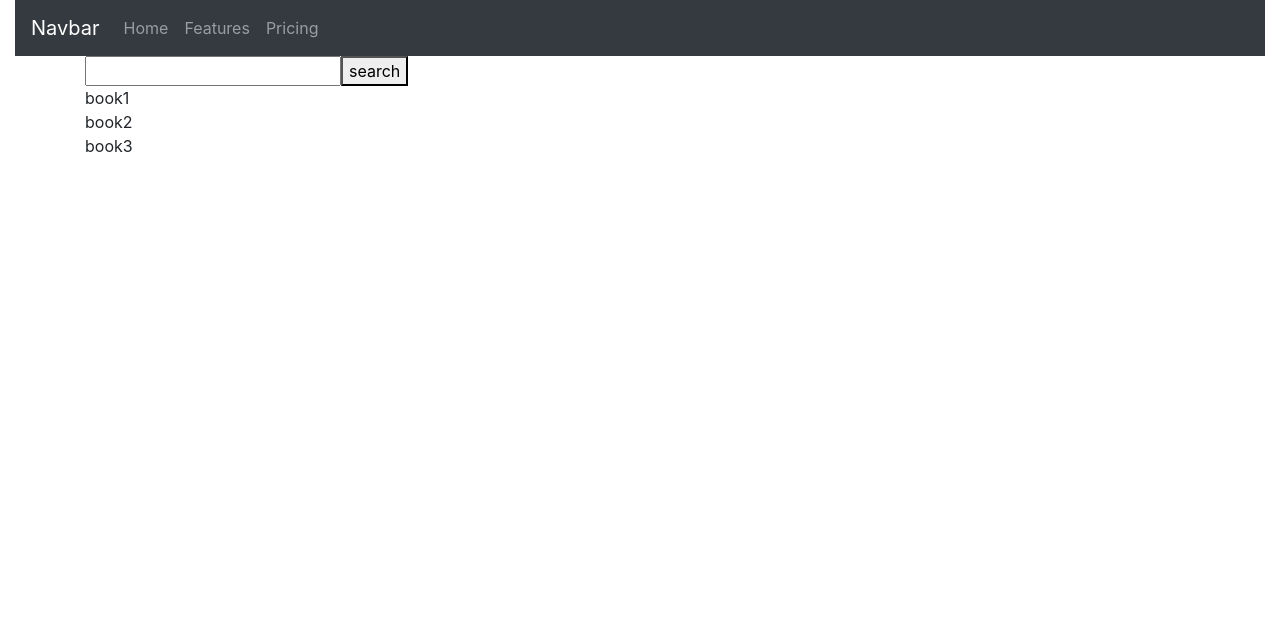
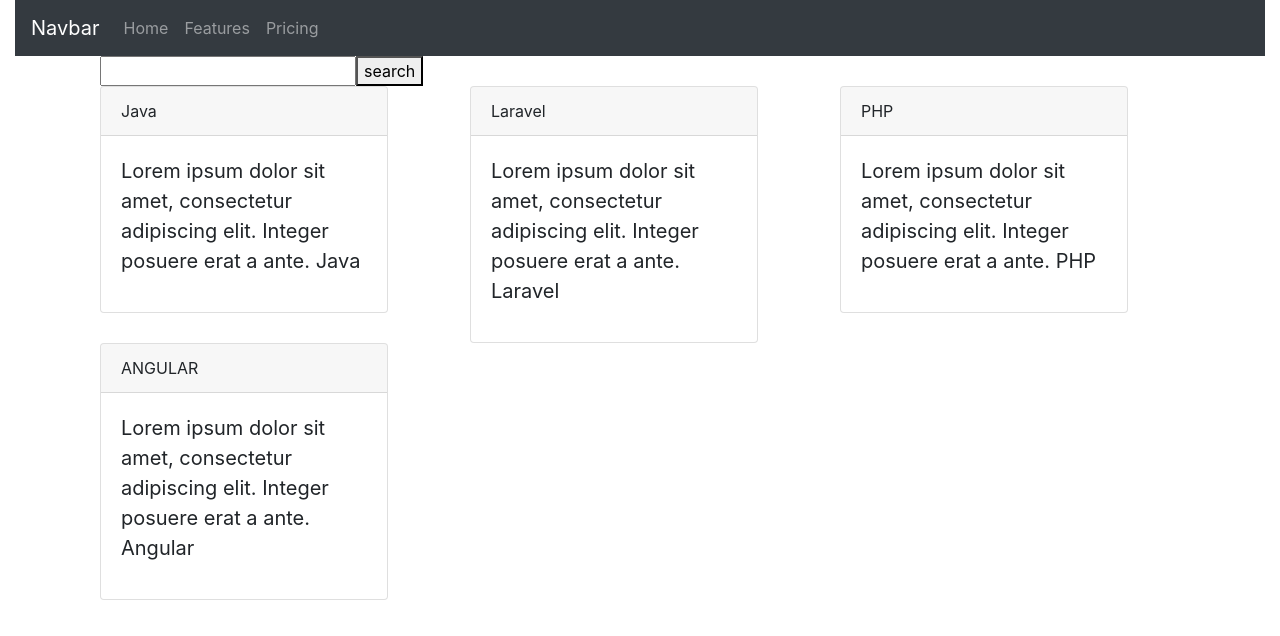
Before and after one commit to youssefmeehir/tpreact, a React (Create React App) app: page / in a window 1280 px wide. Shown: the top 636 px of the page. Built offline with nearby package versions, Linux system fonts and the light colour scheme.

Commit message:
feta: for loop + props

```diff
--- a/src/components/Body.js
+++ b/src/components/Body.js
@@ -1,18 +1,28 @@
 import React from 'react';
+import { Card, Col, Container, Row } from 'react-bootstrap';
+import Book from './Book';
 
+const BOOKS = [
+  {title: 'Java', description: 'Lorem ipsum dolor sit amet, consectetur adipiscing elit. Integer posuere erat a ante. Java'},
+  {title: 'Laravel', description: 'Lorem ipsum dolor sit amet, consectetur adipiscing elit. Integer posuere erat a ante. Laravel'},
+  {title: 'PHP', description: 'Lorem ipsum dolor sit amet, consectetur adipiscing elit. Integer posuere erat a ante. PHP'},
+  {title: 'ANGULAR', description: 'Lorem ipsum dolor sit amet, consectetur adipiscing elit. Integer posuere erat a ante. Angular'}
+]
 const Body = () => {
   return (
-    <body>
-      <div>
-        <input type="text" />
-        <button>search</button>
-      </div>
-      <div>
-        <div>book1</div>
-        <div>book2</div>
-        <div>book3</div>
-      </div>
-    </body>
+    <Container>
+      <Row>
+        <Col>
+          <input type="text" />
+          <button>search</button>
+        </Col>
+      </Row>
+      <Row>
+          {
+            BOOKS.map((book, key) => <Col><Book book={book} key={key}/></Col>)
+          }
+      </Row>
+    </Container>
   )
 };
 
--- /dev/null
+++ b/src/components/Book.js
@@ -0,0 +1,20 @@
+import React from 'react';
+import { Card } from 'react-bootstrap';
+
+
+const Book = ({book}) => {
+  return (
+    <Card style={{ width: '18rem' }}>
+        <Card.Header>{book.title}</Card.Header>
+        <Card.Body>
+          <blockquote className="blockquote mb-0">
+            <p>
+              {book.description}
+            </p>
+          </blockquote>
+        </Card.Body>
+      </Card>
+  )
+}
+
+export default Book;
```
